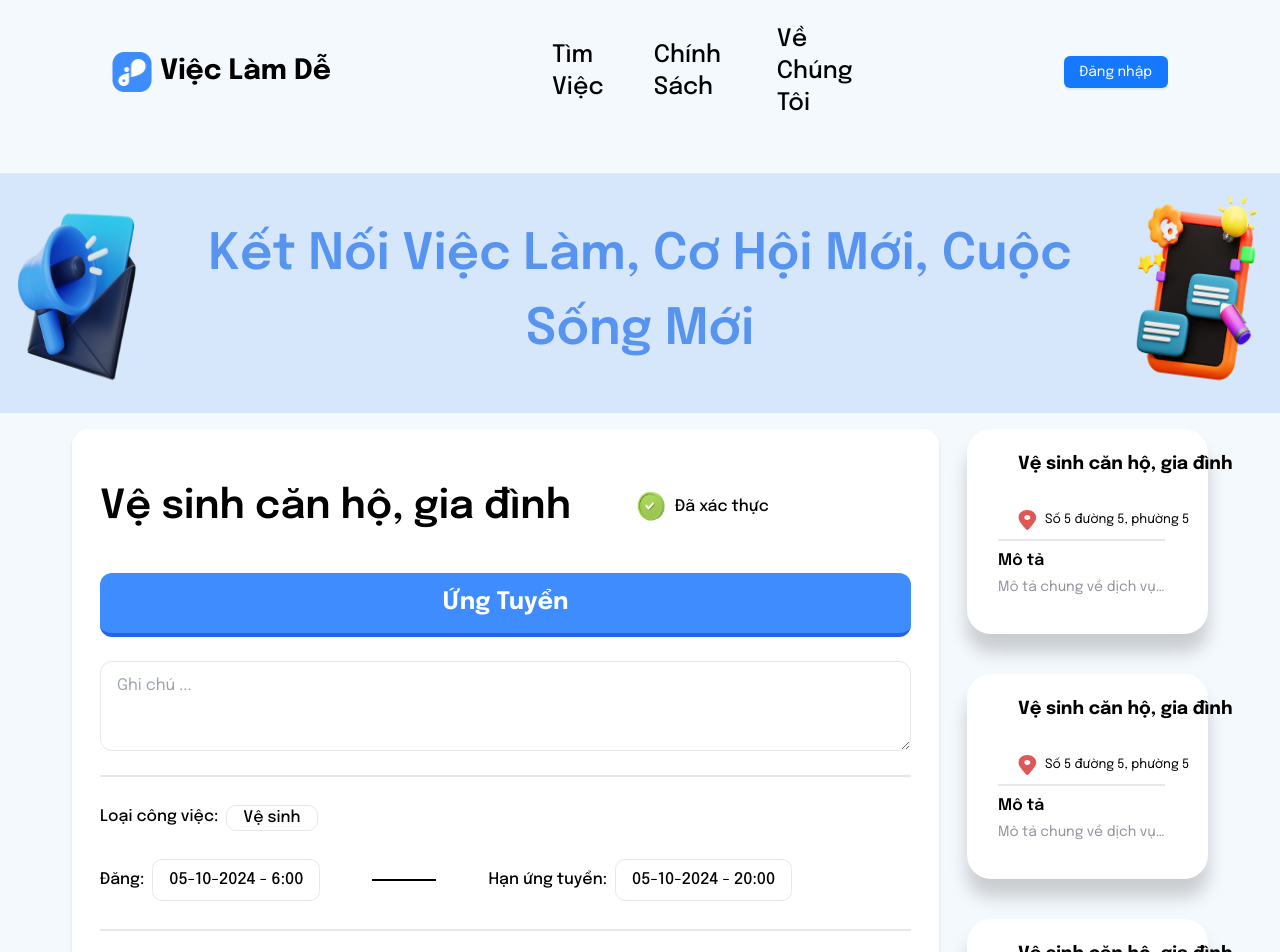
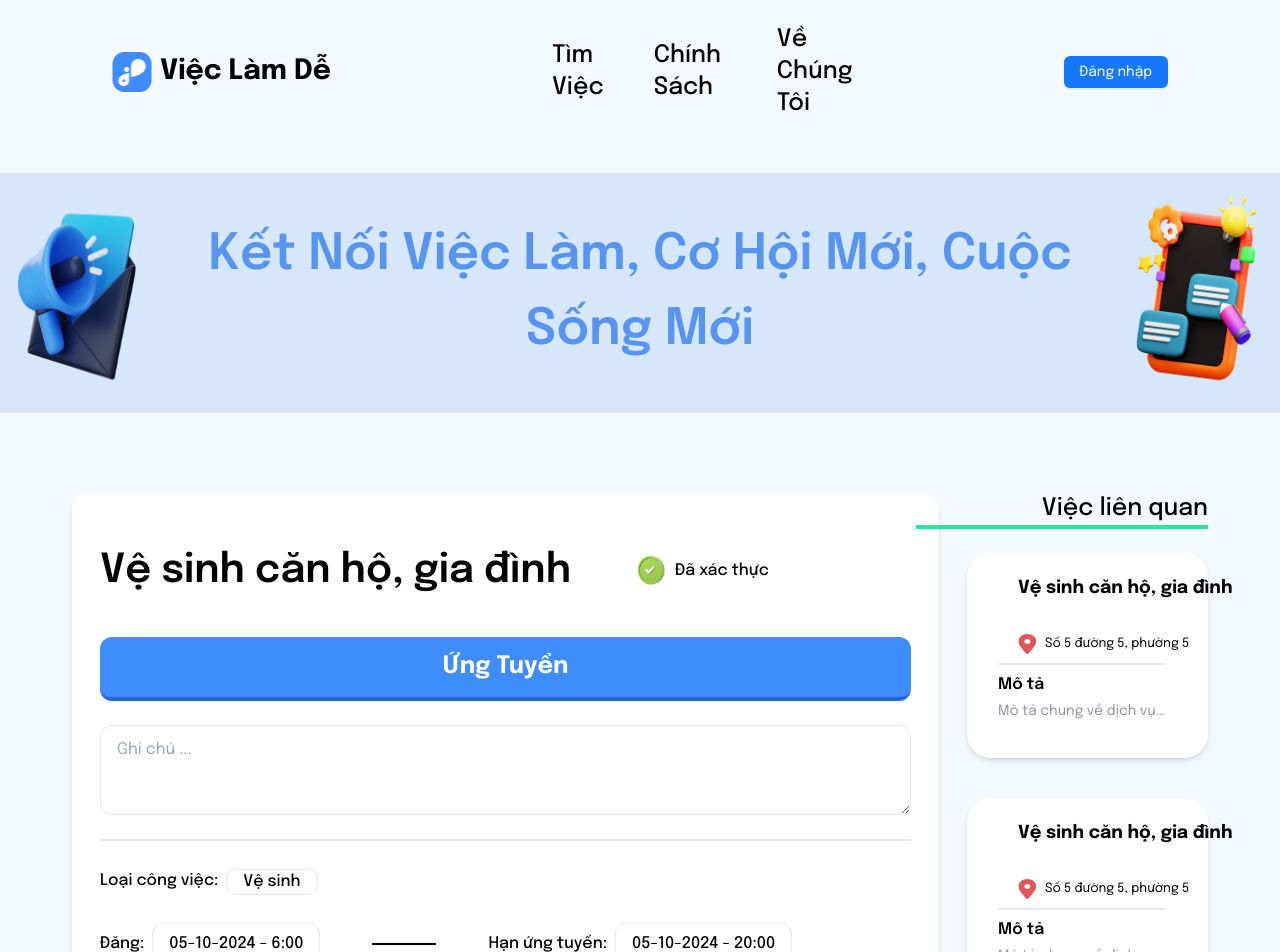
Before and after one commit to LamPhuongZ/FE-Hackathon-TypeScript, a React (Vite) app: page /card-detail-job in a window 1280 px wide. Shown: the top 952 px of the page. Built offline with nearby package versions, Linux system fonts and the light colour scheme; a small style sheet from the web is missing.

Commit message:
build: update card-detail-pages

```diff
--- a/src/pages/HomePage/index.tsx
+++ b/src/pages/HomePage/index.tsx
@@ -1,8 +1,10 @@
+import axios from "axios";
 import Benefits from "./components/benefits";
 import { Feedback } from "./components/feedback";
 import FindJob from "./components/find-job";
 
 export default function HomePage() {
+
   return (
     <>
       <FindJob />
--- a/src/pages/JobCardDetailPage/index.tsx
+++ b/src/pages/JobCardDetailPage/index.tsx
@@ -67,144 +67,19 @@ export default function JobCardDetailPage() {
   ];
 
   return (
-    <div className=" grid grid-cols-[867px_minmax(0,_1fr)] gap-x-7 py-4 px-[72px]">
-      {/* <div className="bg-white rounded-2xl shadow-md py-12 px-7">
-        <div className="flex gap-16">
-          <h1 className="text-[40px] font-semibold">
-            Vệ sinh căn hộ, gia đình
-          </h1>
-          <div className="flex gap-2 items-center">
-            <div className="w-8 h-8">
-              <img src={checked} alt="" className="w-full h-full" />
-            </div>
-            <p className="font-medium">Đã xác thực</p>
-          </div>
-        </div>
-        <Button title="Ứng Tuyển" className="w-full h-16 mt-9"/>
-        <div>
-          <textarea
-            name=""
-            id=""
-            placeholder="Ghi chú ..."
-            className="w-full h-[90px] mt-6 border border-solid rounded-xl px-4 pt-3"
-          ></textarea>
-        </div>
-        <div className="border border-solid mt-4"></div>
-        <div className="flex flex-col gap-7 mt-7">
-          <div className="flex gap-x-2">
-            <h1 className="font-medium">Loại công việc:</h1>
-            <div className="px-4 rounded-[10px] border border-solid flex">
-              <p className="font-medium">Vệ sinh</p>
-            </div>
-          </div>
-          <div className="flex gap-x-2 items-center">
-            <h1 className="font-medium">Đăng:</h1>
-            <div className="px-4 py-2 rounded-[10px] border border-solid">
-              <p className="font-medium">05-10-2024 - 6:00</p>
-            </div>
-            <div className="border border-solid border-black w-16 mx-11"></div>
-            <h1 className="font-medium">Hạn ứng tuyển:</h1>
-            <div className="px-4 py-2 rounded-[10px] border border-solid">
-              <p className="font-medium">05-10-2024 - 20:00</p>
-            </div>
-          </div>
-          <div className="border border-solid"></div>
-        </div>
-        <div className="my-7">
-          <h1 className="text-xl mb-2 font-medium">Địa chỉ làm việc:</h1>
-          <div className="h-14 flex items-center justify-center border border-solid rounded-[20px]">
-            <p className="text-xl font-medium">
-              Số 5 đường 5, phường 5, quận 5
-            </p>
-          </div>
-        </div>
-        <div className="flex justify-between my-7">
-          <div className="w-[350px] 2xl:w-[600px]">
-            <h1 className="text-xl mb-2 font-medium">Số điện thoại:</h1>
-            <div className="h-14 flex items-center justify-center border border-solid rounded-[20px] ">
-              <p className="text-xl font-medium">1234-567-890</p>
-            </div>
-          </div>
-          <div className="w-[350px] 2xl:w-[600px]">
-            <h1 className="text-xl mb-2 font-medium">Người liên hệ:</h1>
-            <div className="h-14 flex items-center justify-center border border-solid rounded-[20px] ">
-              <p className="text-xl font-medium">Nguyễn Sơn</p>
-            </div>
-          </div>
-        </div>
-        <div className="flex justify-between my-10">
-          <div className="w-[350px] 2xl:w-[600px]">
-            <h1 className="text-xl mb-2 font-medium">Ngày bắt đầu làm việc:</h1>
-            <div className="h-14 flex items-center justify-center border border-solid rounded-[20px] ">
-              <p className="text-xl font-medium">07-10-2024 - 14:00</p>
-            </div>
-          </div>
-          <div className="w-[350px] 2xl:w-[600px]">
-            <h1 className="text-xl mb-2 font-medium">
-              Thời gian làm việc (Đơn vị: <strong>Giờ</strong>):
-            </h1>
-            <div className="h-14 flex items-center justify-center border border-solid rounded-[20px] ">
-              <p className="text-xl font-medium">3</p>
-            </div>
-          </div>
-        </div>
-        <div className="border border-solid"></div>
-        <div className="mt-[30px]">
-          <div className="min-w-[800px] h-[350px] 2xl:w-full">
-            <img
-              src="https://vakilsearch.com/blog/wp-content/uploads/2022/06/What-is-meant-by-Pvt-Ltd-company_-.jpg"
-              alt=""
-              className="w-full h-full rounded-[20px]"
-            />
-          </div>
-          <div className="flex justify-evenly gap-8 mt-7 mb-9">
-            <div className="w-[250px] h-[128px] 2xl:w-full">
-              <img
-                src="https://vakilsearch.com/blog/wp-content/uploads/2022/06/What-is-meant-by-Pvt-Ltd-company_-.jpg"
-                alt=""
-                className="w-full h-full rounded-[20px]"
-              />
-            </div>
-            <div className="w-[250px] h-[128px] 2xl:w-full">
-              <img
-                src="https://vakilsearch.com/blog/wp-content/uploads/2022/06/What-is-meant-by-Pvt-Ltd-company_-.jpg"
-                alt=""
-                className="w-full h-full rounded-[20px]"
-              />
-            </div>
-            <div className="w-[250px] h-[128px] 2xl:w-full">
-              <img
-                src="https://vakilsearch.com/blog/wp-content/uploads/2022/06/What-is-meant-by-Pvt-Ltd-company_-.jpg"
-                alt=""
-                className="w-full h-full rounded-[20px]"
-              />
-            </div>
-          </div>
-          <div>
-            <h1 className="text-[20px] font-semibold mb-2">Mô tả</h1>
-            <div className="border border-solid rounded-[20px] px-[26px] py-[18px]">
-              <p className=" font-medium text-[#91929E]">
-                Lorem Ipsum is simply dummy text of the printing and typesetting
-                industry. Lorem Ipsum has been the industry's standard dummy
-                text ever since Lorem Ipsum is simply dummy text of the printing
-                and typesetting industry
-                {}
-                Lorem ipsum dolor sit amet consectetur adipisicing elit.
-                Consequatur accusantium excepturi ducimus deserunt aliquid
-                dolores provident a eveniet, cum aut rem iure doloribus
-                asperiores. Pariatur iusto nulla maxime voluptate porro?
-              </p>
-            </div>
-          </div>
-        </div>
-      </div> */}
+    <div className=" grid grid-cols-[867px_minmax(0,_1fr)] gap-x-7 py-20 px-[72px] 2xl:grid-cols-[1250px_minmax(0,_1fr)]">
       <JobCardDetail />
 
-      <div className="flex flex-col gap-10">
+      <div className="flex flex-col gap-6">
+        <div className="flex flex-col items-end">
+          <h1 className="text-2xl font-medium">Việc liên quan</h1>
+          <div className="border-2 border-solid border-[#2EE498] w-[292px]"></div>
+        </div>
+        <div className=" flex flex-col gap-10">
           {jobData.map((job, index) => (
             <Card
               key={index}
-            className="w-full h-[205px] p-[23px_43px_39px_31px]  rounded-3xl bg-white shadow-[0px_18px_18px_0px_rgba(0,0,0,0.18)] "
+              className="w-full h-[205px] p-[23px_43px_39px_31px]  rounded-3xl bg-white shadow-md "
             >
               <div className="card-top flex flex-row items-center gap-5 pb-2 border-b-2">
                 <div className="w-20 h-20">
@@ -236,5 +111,6 @@ export default function JobCardDetailPage() {
           ))}
         </div>
       </div>
+    </div>
   );
 }
```
Lines whose indentation alone changed are shown as unchanged.
